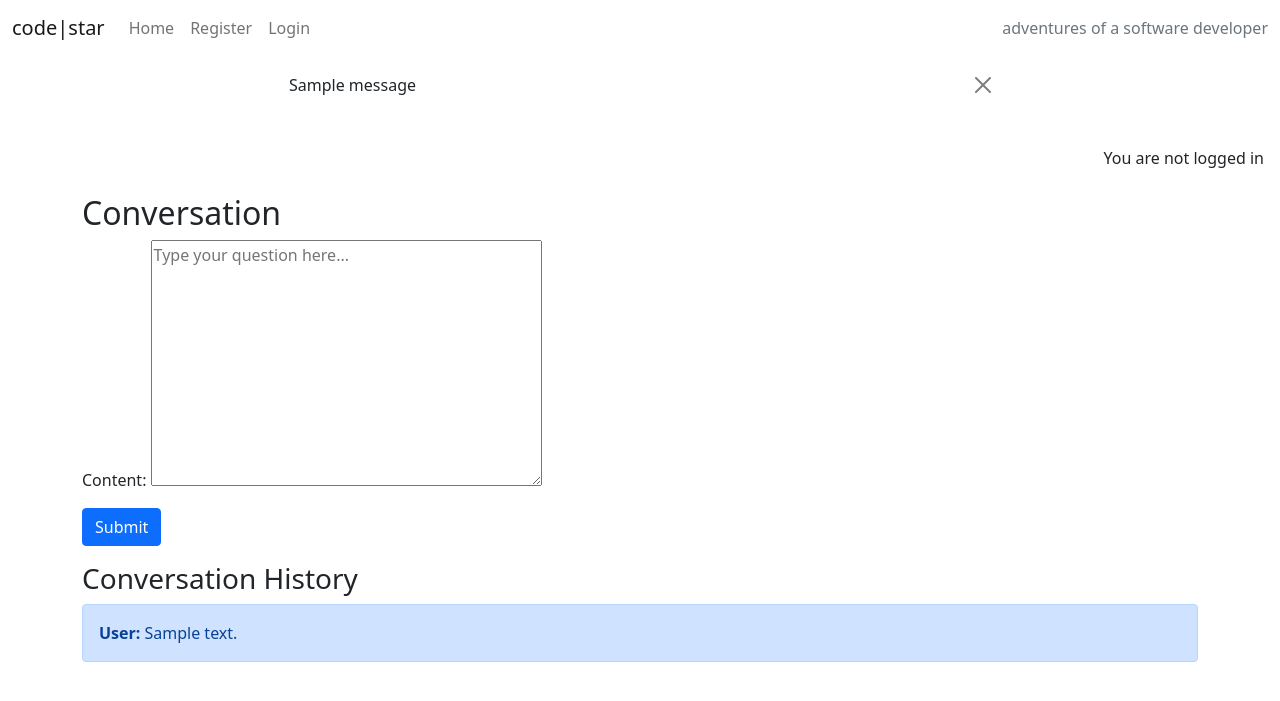
After one commit to teman67/LLM_metadata_django_app, a Django app: template templates/LLM_Metadata/conversation.html in a window 1280 px wide. The commit adds this page. Shown: the top 701 px of the page. Run offline with Django 4.2, Linux system fonts and the light colour scheme; the template is opened without the code that fills it: values that come from a table or form of the project are taken from there, others are empty; tables that the repository leaves empty hold one stand-in row (values such as "Sample post"); one stand-in notice (Sample message) is shown.

Commit message:
update templates for home and add conversation.html

```diff
--- /dev/null
+++ b/templates/LLM_Metadata/conversation.html
@@ -0,0 +1,21 @@
+{% extends 'base.html' %}
+
+{% block content %}
+<div class="container mt-4">
+    <h2>Conversation</h2>
+    <form method="POST" class="mb-3">
+        {% csrf_token %}
+        {{ form.as_p }}
+        <button type="submit" class="btn btn-primary">Submit</button>
+    </form>
+
+    <h3>Conversation History</h3>
+    <div class="conversation-history">
+        {% for conversation in conversations %}
+            <div class="alert {% if conversation.role == 'user' %}alert-primary{% else %}alert-secondary{% endif %}">
+                <strong>{{ conversation.role|capfirst }}:</strong> {{ conversation.content }}
+            </div>
+        {% endfor %}
+    </div>
+</div>
+{% endblock %}
--- a/templates/base.html
+++ b/templates/base.html
@@ -1,7 +1,6 @@
 {% load static %}
 
 {% url 'home' as home_url %}
-
 {% url 'account_login' as login_url %}
 {% url 'account_signup' as signup_url %}
 {% url 'account_logout' as logout_url %}
@@ -44,35 +43,47 @@
             <div class="collapse navbar-collapse" id="navbarText">
                 <ul class="navbar-nav me-auto mb-2 mb-lg-0">
                     <li class="nav-item">
-                        <a class="nav-link {% if request.path == home_url %}active{% endif %}" aria-current="page"
+                        <a class="nav-link {% if request.path == home_url %}active" aria-current="page{% endif %}"
                             href="{% url 'home' %}">Home</a>
                     </li>
 
-                                        {% if user.is_authenticated %}
+                    {% if user.is_authenticated %}
                     <li class="nav-item">
-                        <a class="nav-link {% if request.path == logout_url %}active{% endif %}" aria-current="page"
-                        href="{% url 'account_logout' %}">Logout</a>
+                        <a class="nav-link {% if request.path == logout_url %}active" aria-current="page{% endif %}"
+                            href="{% url 'account_logout' %}">Logout</a>
                     </li>
                     {% else %}
                     <li class="nav-item">
-                        <a class="nav-link {% if request.path == signup_url %}active{% endif %}" aria-current="page"
+                        <a class="nav-link {% if request.path == signup_url %}active" aria-current="page{% endif %}"
                             href="{% url 'account_signup' %}">Register</a>
                     </li>
                     <li class="nav-item">
-                        <a class="nav-link {% if request.path == login_url %}active{% endif %}" aria-current="page"
-                        href="{% url 'account_login' %}">Login</a>
+                        <a class="nav-link {% if request.path == login_url %}active" aria-current="page{% endif %}"
+                            href="{% url 'account_login' %}">Login</a>
                     </li>
-                    {% endif %}                </ul>
+                    {% endif %}
+                </ul>
                 <span class="navbar-text text-muted">
                     adventures of a software developer
                 </span>
             </div>
         </div>
     </nav>
-
+    <div class="container">
+        <div class="row">
+            <div class="col-md-8 offset-md-2">
+                {% for message in messages %}
+                <div class="alert {{ message.tags }} alert-dismissible fade show" id="msg" role="alert">
+                    {{ message | safe }}
+                    <button type="button" class="btn-close" data-bs-dismiss="alert" aria-label="Close"></button>
+                </div>
+                {% endfor %}
+            </div>
+        </div>
+    </div>
     <main class="flex-shrink-0 main-bg">
         {% if user.is_authenticated %}
-        <p class="text-end m-3">You are logged in as {{ user.username }}</p>
+        <p class="text-end m-3">You are logged in as {{ user }}</p>
         {% else %}
         <p class="text-end m-3">You are not logged in</p>
         {% endif %}
@@ -98,7 +109,9 @@
     <script src="https://cdn.jsdelivr.net/npm/bootstrap@5.0.1/dist/js/bootstrap.bundle.min.js"
         integrity="sha384-gtEjrD/SeCtmISkJkNUaaKMoLD0//ElJ19smozuHV6z3Iehds+3Ulb9Bn9Plx0x4" crossorigin="anonymous">
         </script>
-        <script src="{% static 'js/script.js' %}"></script>
+
+    {% block extras %}
+    {% endblock %}
 </body>
 
 </html>
```
Also changed, not shown: templates/home.html (added, +43 -0 lines).
